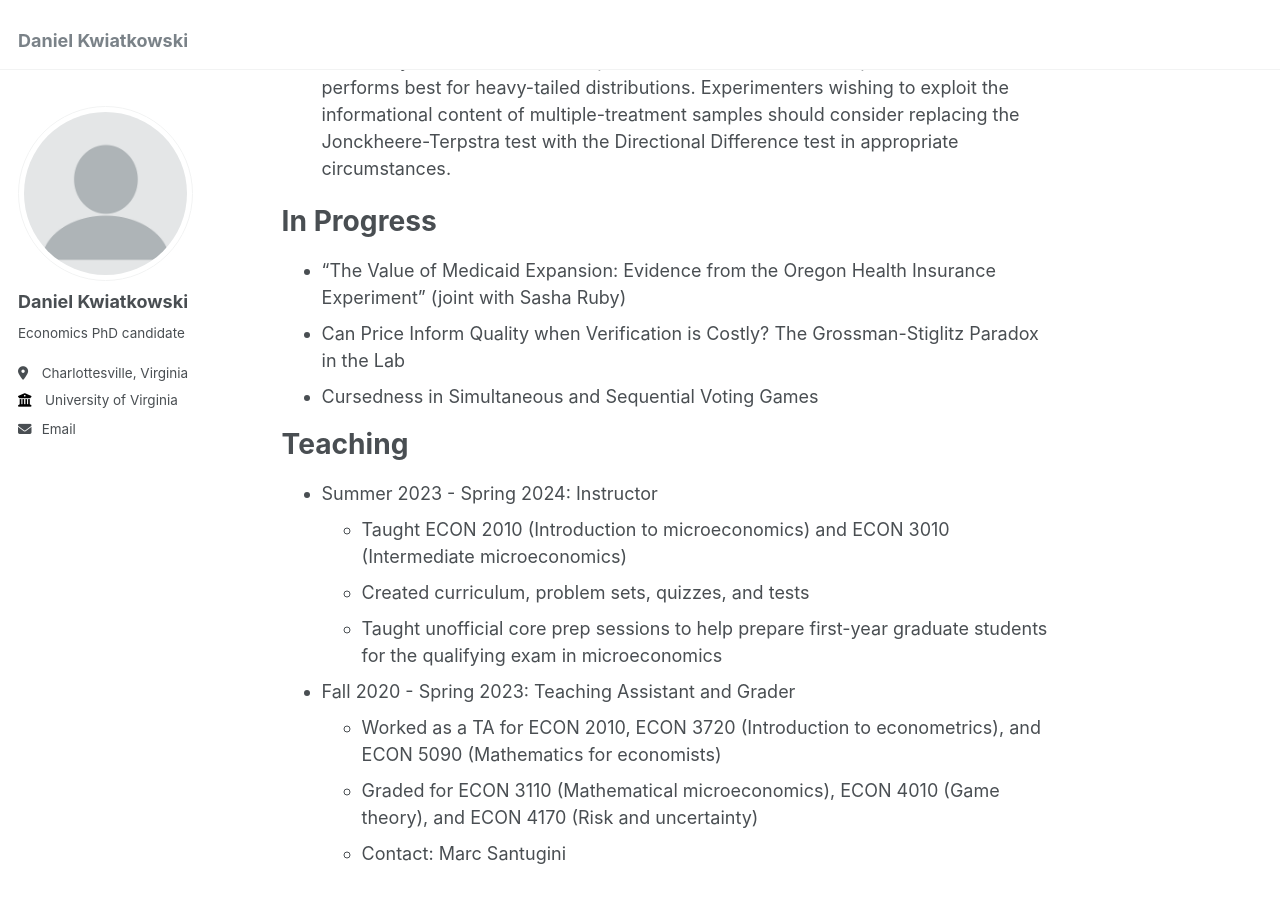
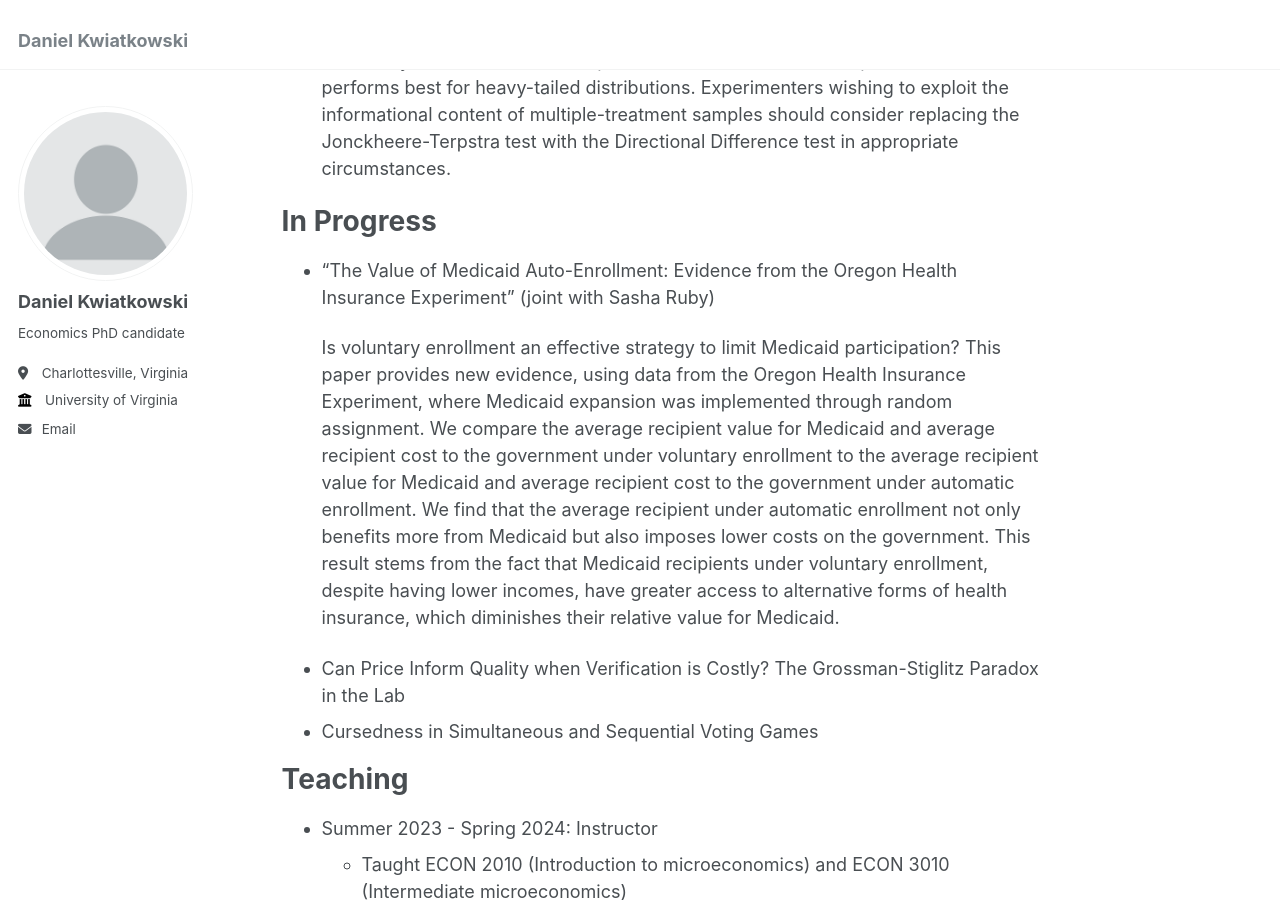
Before and after one commit to dvkwiat/dvkwiat.github.io, a Jekyll site: the page built from _pages/about.md, in a window 1280 px wide and 900 px high, scrolled down 918 px. Built offline with Jekyll 4.4.1, drawn with Linux system fonts in a browser that asks for light colours.

Commit message:
Update about.md

```diff
--- a/_pages/about.md
+++ b/_pages/about.md
@@ -23,7 +23,10 @@ Working Papers
 
 In Progress
 ======
-* "The Value of Medicaid Expansion: Evidence from the Oregon Health Insurance Experiment" (joint with Sasha Ruby)
+* "The Value of Medicaid Auto-Enrollment: Evidence from the Oregon Health Insurance Experiment" (joint with Sasha Ruby)
+
+  Is voluntary enrollment an effective strategy to limit Medicaid participation? This paper provides new evidence, using data from the Oregon Health Insurance Experiment, where Medicaid expansion was implemented through random assignment. We compare the average recipient value for Medicaid and average recipient cost to the government under voluntary enrollment to the average recipient value for Medicaid and average recipient cost to the government under automatic enrollment. We find that the average recipient under automatic enrollment not only benefits more from Medicaid but also imposes lower costs on the government. This result stems from the fact that Medicaid recipients under voluntary enrollment, despite having lower incomes, have greater access to alternative forms of health insurance, which diminishes their relative value for Medicaid.
+
 * Can Price Inform Quality when Verification is Costly? The Grossman-Stiglitz Paradox in the Lab
 * Cursedness in Simultaneous and Sequential Voting Games
 
```
